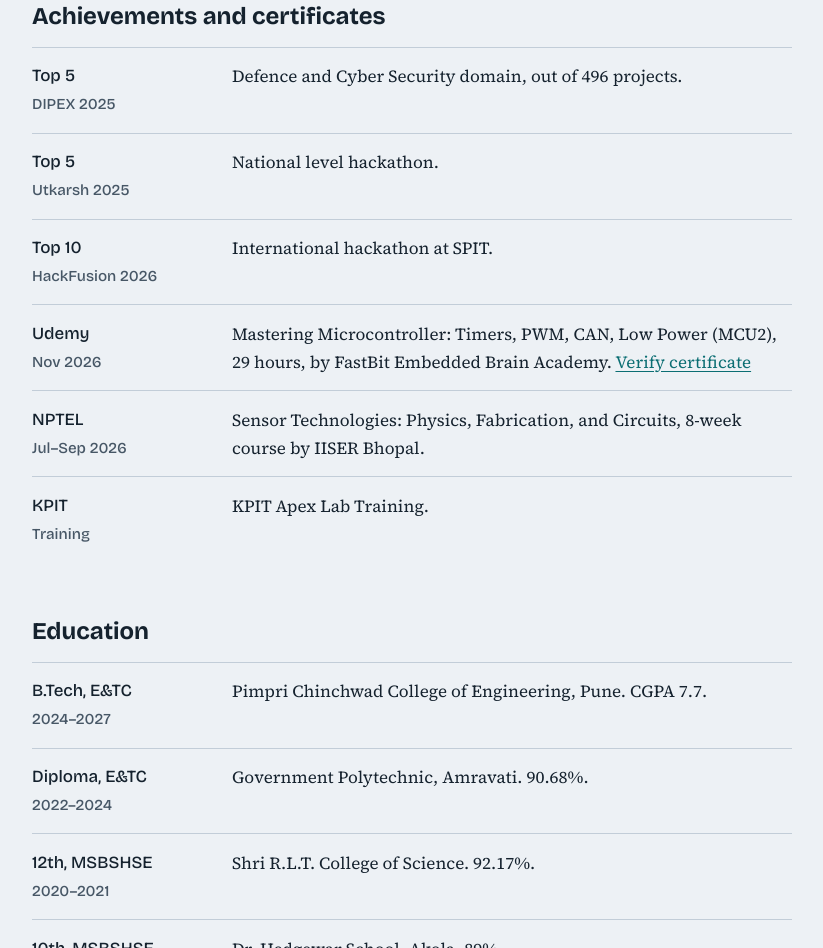
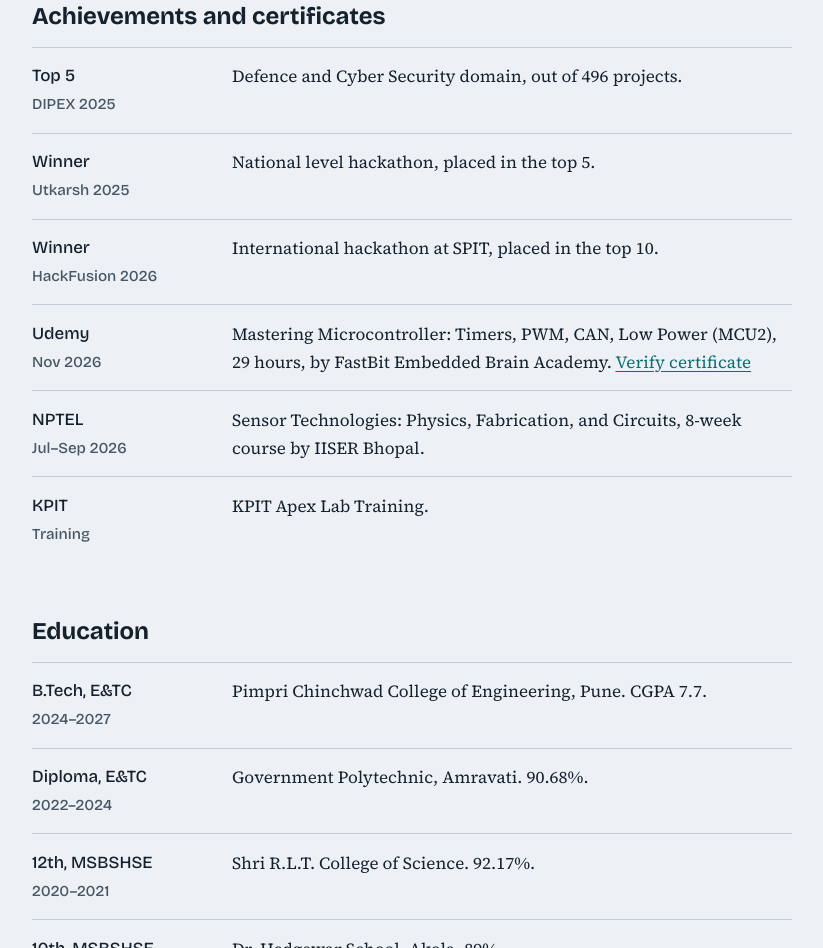
Before and after one commit to Shyam06040/Portfolio, a plain HTML site: page index.html in a window 1280 px wide. Shown: the part 2768-3716 px from the top of the page, without its empty margins (228-1051 px from the left). Drawn offline with nearby package versions, Linux system fonts and the light colour scheme.

Commit message:
Add files via upload

```diff
--- a/index.html
+++ b/index.html
@@ -163,8 +163,8 @@ footer{margin-top:4rem;border-top:1px solid var(--line);padding-top:1rem;color:v
     <h2>Achievements and certificates</h2>
     <dl style="margin:0">
       <div class="row"><dt>Top 5<br><span class="when">DIPEX 2025</span></dt><dd>Defence and Cyber Security domain, out of 496 projects.</dd></div>
-      <div class="row"><dt>Top 5<br><span class="when">Utkarsh 2025</span></dt><dd>National level hackathon.</dd></div>
-      <div class="row"><dt>Top 10<br><span class="when">HackFusion 2026</span></dt><dd>International hackathon at SPIT.</dd></div>
+      <div class="row"><dt>Winner<br><span class="when">Utkarsh 2025</span></dt><dd>National level hackathon, placed in the top 5.</dd></div>
+      <div class="row"><dt>Winner<br><span class="when">HackFusion 2026</span></dt><dd>International hackathon at SPIT, placed in the top 10.</dd></div>
       <div class="row"><dt>Udemy<br><span class="when">Nov 2026</span></dt><dd>Mastering Microcontroller: Timers, PWM, CAN, Low Power (MCU2), 29 hours, by FastBit Embedded Brain Academy. <a href="https://ude.my/UC-28875053-bdda-4472-aa67-84fedec923a6" rel="noopener">Verify certificate</a></dd></div>
       <div class="row"><dt>NPTEL<br><span class="when">Jul–Sep 2026</span></dt><dd>Sensor Technologies: Physics, Fabrication, and Circuits, 8-week course by IISER Bhopal.</dd></div>
       <div class="row"><dt>KPIT<br><span class="when">Training</span></dt><dd>KPIT Apex Lab Training.</dd></div>
```
